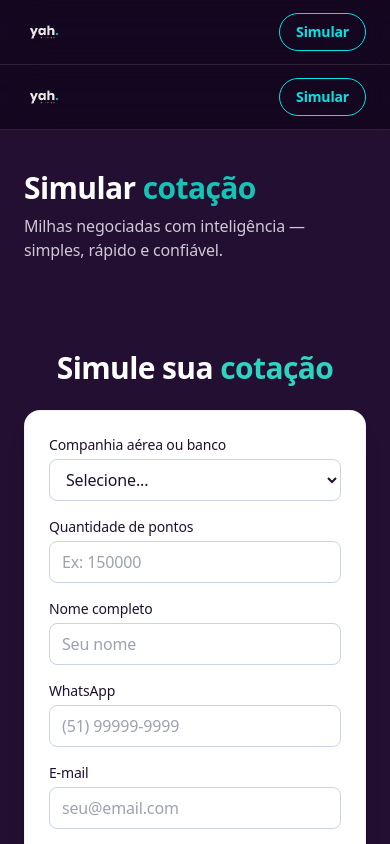
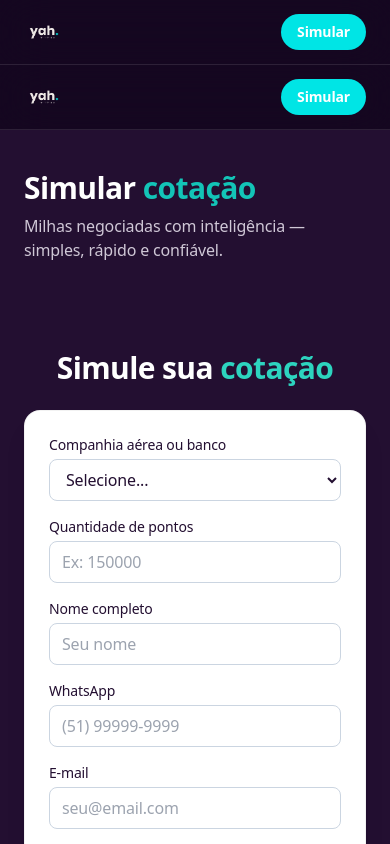
Before and after one commit to AbaMilhas/yah-landing, a Next.js app: page /cotacao in a window 390 px wide. Shown: the top 844 px of the page. Built offline with nearby package versions, Linux system fonts and the light colour scheme; no server answers.

Commit message:
Ajusta botão Simular cotação no header

```diff
--- a/components/Header.tsx
+++ b/components/Header.tsx
@@ -23,65 +23,38 @@ export default function Header() {
 
           <a
             href="#servicos"
-            className="
-              text-white/80
-              transition-all duration-200
-              hover:text-[#00E5E5] hover:-translate-y-0.5
-            "
+            className="text-white/80 transition-all duration-200 hover:text-[#00E5E5] hover:-translate-y-0.5"
           >
             Serviços
           </a>
 
           <a
             href="#como-funciona"
-            className="
-              text-white/80
-              transition-all duration-200
-              hover:text-[#00E5E5] hover:-translate-y-0.5
-            "
+            className="text-white/80 transition-all duration-200 hover:text-[#00E5E5] hover:-translate-y-0.5"
           >
             Como funciona
           </a>
 
           <a
             href="#contato"
-            className="
-              text-white/80
-              transition-all duration-200
-              hover:text-[#00E5E5] hover:-translate-y-0.5
-            "
+            className="text-white/80 transition-all duration-200 hover:text-[#00E5E5] hover:-translate-y-0.5"
           >
             Contato
           </a>
 
-          {/* BOTÃO PREMIUM AZUL YAH */}
+          {/* BOTÃO SIMULAR COTAÇÃO — IGUAL AO PRINT */}
           <a
             href="#simular"
-            className="
-              group inline-flex items-center gap-2
-              rounded-full border border-[#00E5E5]
-              px-5 py-2 text-[#00E5E5] font-semibold
-              transition-all duration-300
-              hover:bg-[#00E5E5]/10 hover:-translate-y-0.5 hover:text-white
-            "
+            className="rounded-full bg-[#00E5E5] px-6 py-2.5 text-sm font-semibold text-white transition-transform duration-200 hover:-translate-y-0.5 hover:bg-[#00cfd0]"
           >
             Simular cotação
-            <span className="text-base transition-transform duration-300 group-hover:translate-x-1">
-              →
-            </span>
           </a>
-
         </nav>
 
         {/* BOTÃO MOBILE */}
         <a
           href="#simular"
-          className="
-            md:hidden rounded-full border border-[#00E5E5]
-            px-4 py-2 text-sm font-semibold text-[#00E5E5]
-            transition-all duration-200
-            hover:bg-[#00E5E5]/10 hover:text-white
-          "
+          className="md:hidden rounded-full bg-[#00E5E5] px-4 py-2 text-sm font-semibold text-white transition-transform duration-200 hover:-translate-y-0.5 hover:bg-[#00cfd0]"
         >
           Simular
         </a>
```
